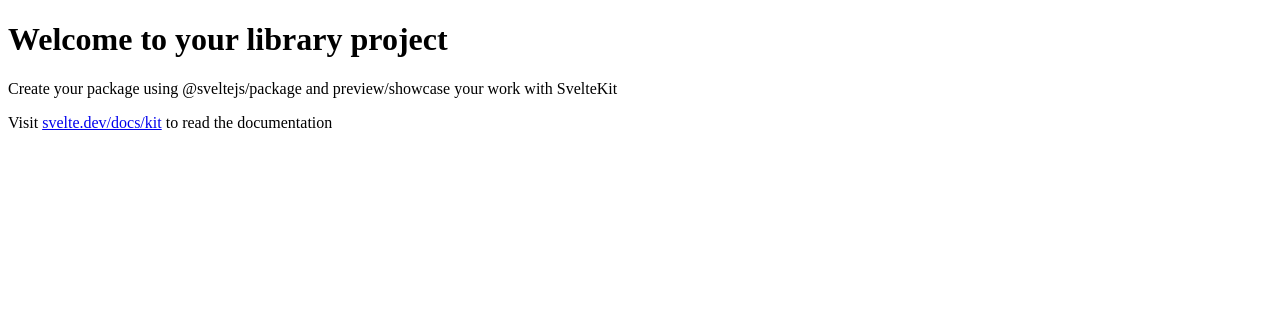
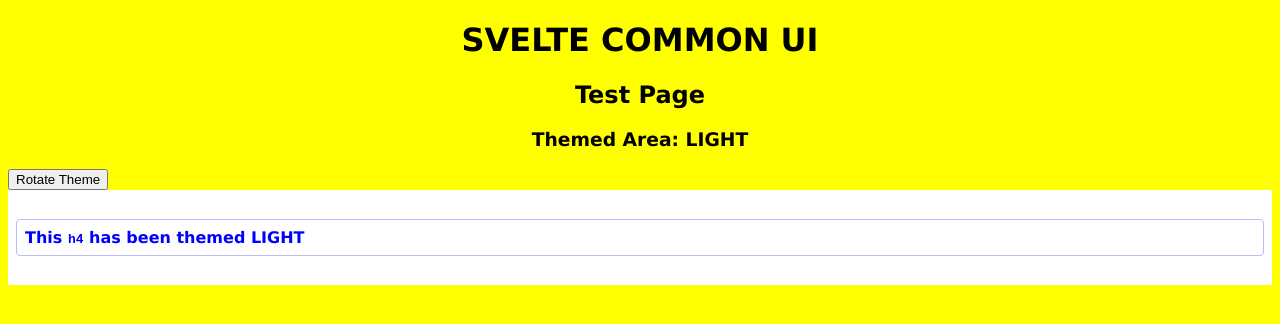
Before and after one commit to themillhousegroup/svelte-common-ui, a SvelteKit app: page / in a window 1280 px wide. Shown: the top 324 px of the page. Built offline with nearby package versions, Linux system fonts and the light colour scheme.

Commit message:
Add a quick demo page. Theming first

```diff
--- a/src/app.html
+++ b/src/app.html
@@ -5,6 +5,21 @@
     <link rel="icon" href="%sveltekit.assets%/favicon.png" />
     <meta name="viewport" content="width=device-width, initial-scale=1" />
     %sveltekit.head%
+    <style>
+      body {
+        font-family:
+          "Lucida Sans", "Lucida Sans Regular", "Lucida Grande",
+          "Lucida Sans Unicode", Geneva, Verdana, sans-serif;
+        background-color: yellow;
+      }
+
+      h1,
+      h2,
+      h3,
+      button {
+        text-align: center;
+      }
+    </style>
   </head>
   <body data-sveltekit-preload-data="hover">
     <div>%sveltekit.body%</div>
--- /dev/null
+++ b/src/lib/ThemeProvider.svelte
@@ -0,0 +1,27 @@
+<script lang="ts" generics="C extends ThemedPropertyNameList, T extends Theme<C>, N extends ThemeName">
+	import { type Theme, type ThemedPropertyNameList, type ThemeName } from "./theming";
+	import type { Snippet } from "svelte";
+
+  type Props = {
+    allThemes: Record<N, T>,
+    themeName: N;
+    children: Snippet;
+  };
+
+  const { allThemes, children, themeName }: Props = $props();
+
+  const theme = $derived(allThemes[themeName]);
+  const style = $derived(Object.entries(theme).map(([k, v]) => `${k}:${v}`).join(';'));
+</script>
+
+<article id="themeProvider" {style}>
+  {@render children()}
+</article>
+
+<style>
+  article {
+    background-color: var(--theme-background-color);
+    border-color: var(--theme-border-color);
+    color: var(--theme-color);
+  }
+</style>
--- /dev/null
+++ b/src/lib/theming.ts
@@ -0,0 +1,25 @@
+export type CSSThemedPropertyName = `--theme-${string}`;
+
+export type ThemedPropertyNameList = Array<CSSThemedPropertyName>;
+
+export const CORE_THEME_PROPERTY_NAMES = [
+  "--theme-background-color",
+  "--theme-matte-color",
+  "--theme-border-color",
+  "--theme-color"
+] as const satisfies ThemedPropertyNameList;
+
+export type CoreThemePropertyName = (typeof CORE_THEME_PROPERTY_NAMES)[number];
+
+export type CorePropertyNameList = Array<CoreThemePropertyName>
+
+export type AllThemePropertyNames<C extends ThemedPropertyNameList = []> =
+[...CorePropertyNameList, ...C];
+
+export type AllThemePropertyName<C extends ThemedPropertyNameList> = AllThemePropertyNames<C>[number];
+
+export type Theme<C extends ThemedPropertyNameList> =
+  Record<AllThemePropertyName<C>, string>;
+
+export const CORE_THEME_NAMES = ["LIGHT", "DARK"] as const;
+export type ThemeName = (typeof CORE_THEME_NAMES)[number];
--- a/src/routes/+page.svelte
+++ b/src/routes/+page.svelte
@@ -1,3 +1,83 @@
-<h1>Welcome to your library project</h1>
-<p>Create your package using @sveltejs/package and preview/showcase your work with SvelteKit</p>
-<p>Visit <a href="https://svelte.dev/docs/kit">svelte.dev/docs/kit</a> to read the documentation</p>
+<script lang="ts">
+    import ThemeProvider from "$lib/ThemeProvider.svelte";
+  import {
+    CORE_THEME_NAMES,
+    type AllThemePropertyNames,
+    type Theme,
+    type ThemedPropertyNameList,
+  } from "$lib/theming";
+
+  const CUSTOM_THEME_NAMES = [...CORE_THEME_NAMES, "MEDIUM"] as const;
+  type MyThemeName = (typeof CUSTOM_THEME_NAMES)[number];
+
+  const CUSTOM_THEME_PROP_NAMES = [
+    "--theme-border-radius",
+  ] satisfies ThemedPropertyNameList;
+  type MyPropNames = AllThemePropertyNames<typeof CUSTOM_THEME_PROP_NAMES>;
+
+  const allThemes: Record<MyThemeName, Theme<MyPropNames>> = {
+    LIGHT: {
+      "--theme-background-color": "white",
+      "--theme-matte-color": "#d0d0f0b0",
+      "--theme-border-color": "#bbf",
+      "--theme-border-radius": "4px",
+      "--theme-color": "blue",
+    },
+    DARK: {
+      "--theme-background-color": "black",
+      "--theme-matte-color": "#202020b0",
+      "--theme-border-color": "#005",
+      "--theme-border-radius": "8px",
+      "--theme-color": "gray",
+    },
+    MEDIUM: {
+      "--theme-background-color": "grey",
+      "--theme-matte-color": "#606060b0",
+      "--theme-border-color": "#335",
+      "--theme-border-radius": "6px",
+      "--theme-color": "orange",
+    },
+  };
+
+  let themeIndex = $state(0);
+
+  const rotateTheme = () => {
+    themeIndex = (themeIndex + 1) % CUSTOM_THEME_NAMES.length;
+  }
+
+  const themeName = $derived(CUSTOM_THEME_NAMES[themeIndex])
+</script>
+
+<h1>SVELTE COMMON UI</h1>
+<h2>Test Page</h2>
+<h3>Themed Area: {themeName}</h3>
+
+<button onclick={rotateTheme}>Rotate Theme</button>
+
+<ThemeProvider {allThemes} themeName={themeName} >
+  <div id="theme-inner" style:height={"50%"}>
+    <h4>This <tt>h4</tt> has been themed {themeName}</h4>
+  </div>
+</ThemeProvider>
+
+<style>
+
+  #theme-inner {
+    background-color: var(--theme-background-color);
+    color: var(--theme-color);
+    padding: 8px;
+    display: flex;
+    flex-direction: column;
+    justify-content: center;
+  }
+  h4 {
+    background-color: var(--theme-background-color);
+    border-width: 1px;
+    border-style: solid;
+    border-radius: var(--theme-border-radius);
+    border-color: var(--theme-border-color);
+    color: var(--theme-color);
+
+    padding: 8px;
+  }
+</style>
```
Also changed, not shown: 2 other files (tests, documents, lock files or other folders). Lines whose indentation alone changed are shown as unchanged.
